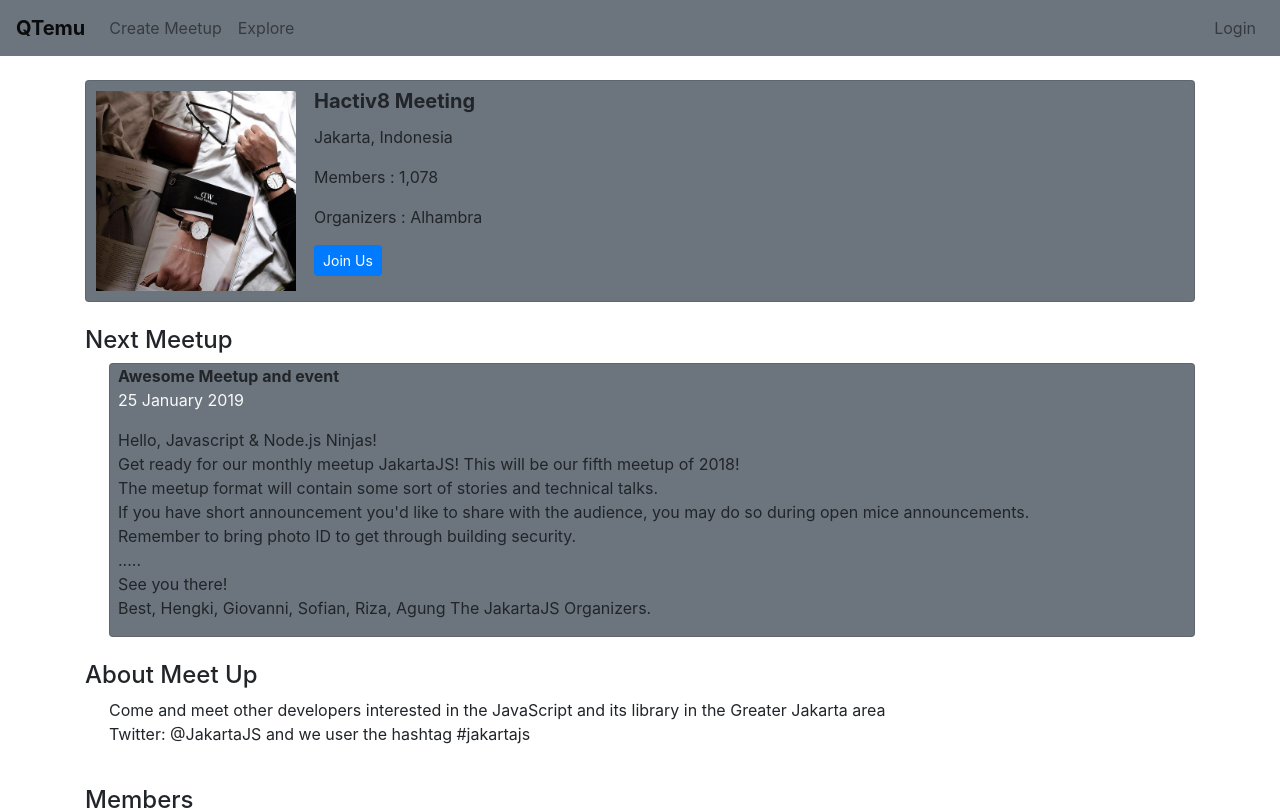
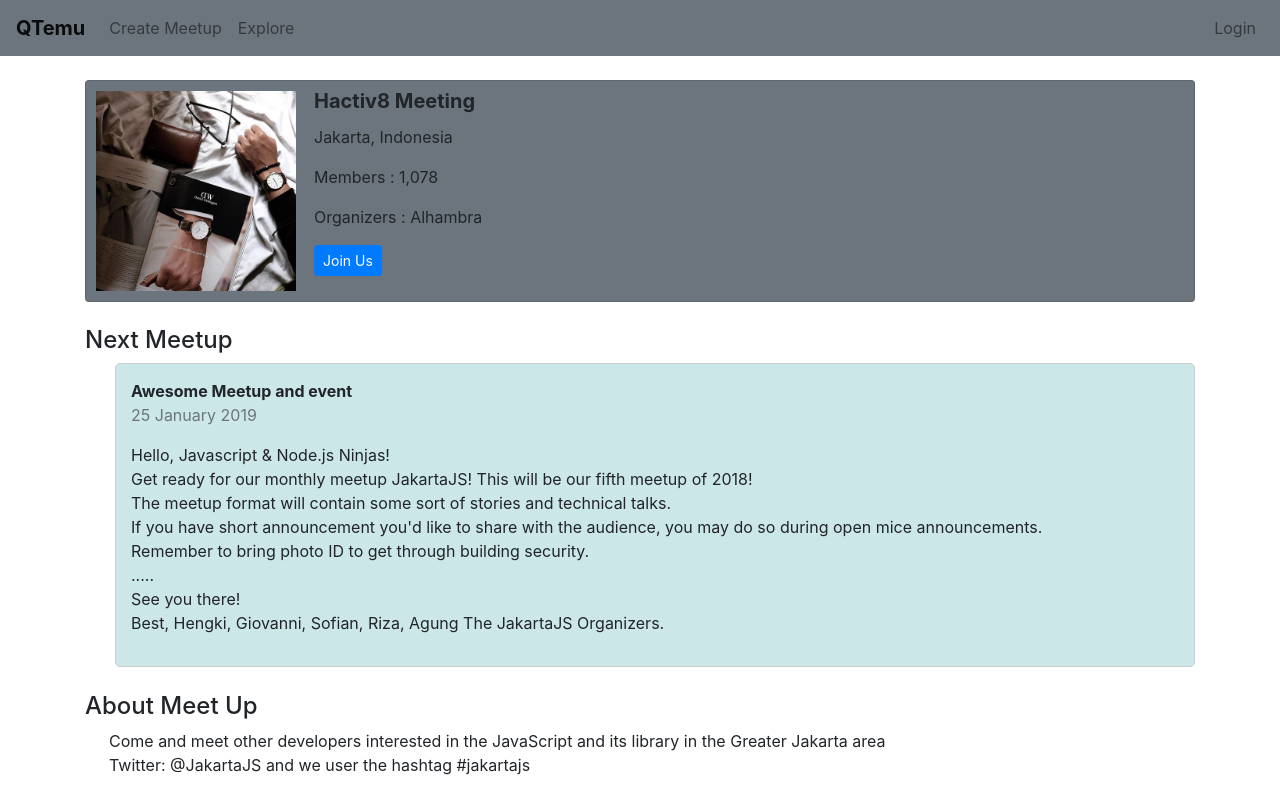
Before and after one commit to alhambraa/My-App, a React (Create React App) app: page / in a window 1280 px wide. Shown: the top 810 px of the page. Built offline with nearby package versions, Linux system fonts and the light colour scheme.

Commit message:
Update Style Component

```diff
--- a/src/components/NextMeetUp.js
+++ b/src/components/NextMeetUp.js
@@ -1,12 +1,12 @@
 import React from 'react'
-// import Button from 'react-bootstrap/Button';
+import {NextMeetBG,NextMeetCntn} from "./style/NextMeetStyle";
 
 const NextMeetUp = () => {
     return (
-        <div className="card flex-row flex-wrap text-left bg-secondary mb-4 ml-4">
-            <div className="card-block px-2">
+        <NextMeetBG>
+           <NextMeetCntn>
                 <b>Awesome Meetup and event</b><br />
-            <p className="text-light">25 January 2019</p>
+                <p className="text-secondary">25 January 2019</p>
                 <p>
                     Hello, Javascript & Node.js Ninjas!<br></br>
                     Get ready for our monthly meetup JakartaJS! This will be our fifth meetup of 2018!<br></br>
@@ -18,8 +18,8 @@ const NextMeetUp = () => {
                     See you there!<br></br>
                     Best, Hengki, Giovanni, Sofian, Riza, Agung The JakartaJS Organizers.
                 </p>
-            </div>
-        </div>
+            </NextMeetCntn>
+        </NextMeetBG>
     )
 };
 
```
Lines whose indentation alone changed are shown as unchanged.
